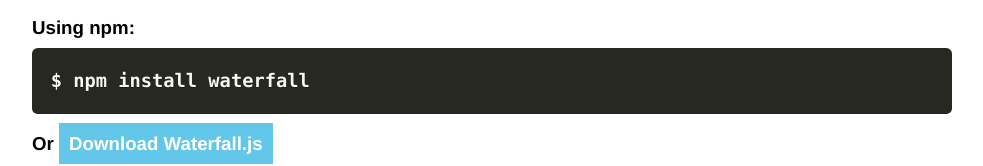
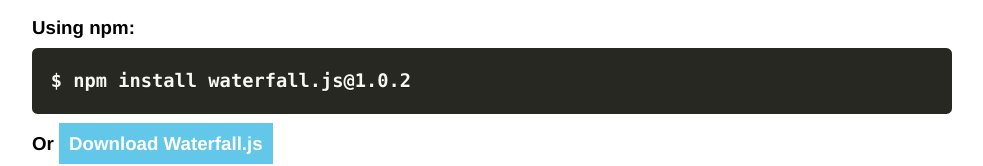
Before and after one commit to raphamorim/waterfall.js, a plain HTML site: page index.html in a window 1280 px wide. Shown: the part 934-1100 px from the top of the page, without its empty margins (148-1131 px from the left). Drawn offline with Linux system fonts and the light colour scheme.

Commit message:
Update index.html

```diff
--- a/index.html
+++ b/index.html
@@ -69,7 +69,7 @@
             <pre><code class="language-markup">$ bower install waterfall</code></pre>
         </h3>
         <h3>Using npm:
-            <pre><code class="language-markup">$ npm install waterfall</code></pre>
+            <pre><code class="language-markup">$ npm install waterfall.js@1.0.2 </code></pre>
         </h3>
         <h3>Or <a class="btn download" href="https://github.com/raphamorim/waterfall.js/archive/master.zip">Download Waterfall.js</a></h3>
     </section>
```
